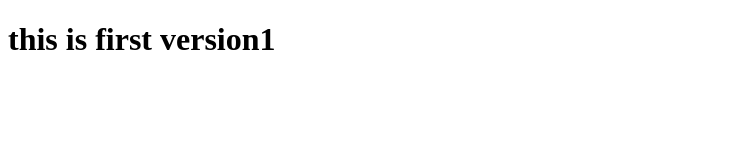
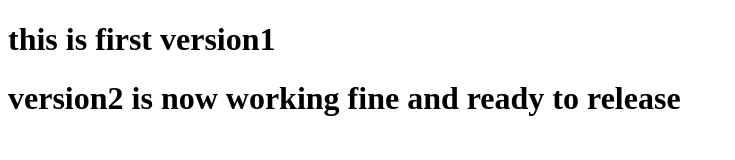
Before and after one commit to vamsee1317/newProject, a plain HTML site: page index.html in a window 1280 px wide. Shown: the whole page, without its empty margins (0-735 px from the left). Drawn offline with Linux system fonts and the light colour scheme.

Commit message:
updated details of v2

```diff
--- a/index.html
+++ b/index.html
@@ -8,5 +8,6 @@
 </head>
 <body>
     <h1>this is first version1</h1>
+    <h1>version2 is now working fine and ready to release</h1>
 </body>
 </html>
```
